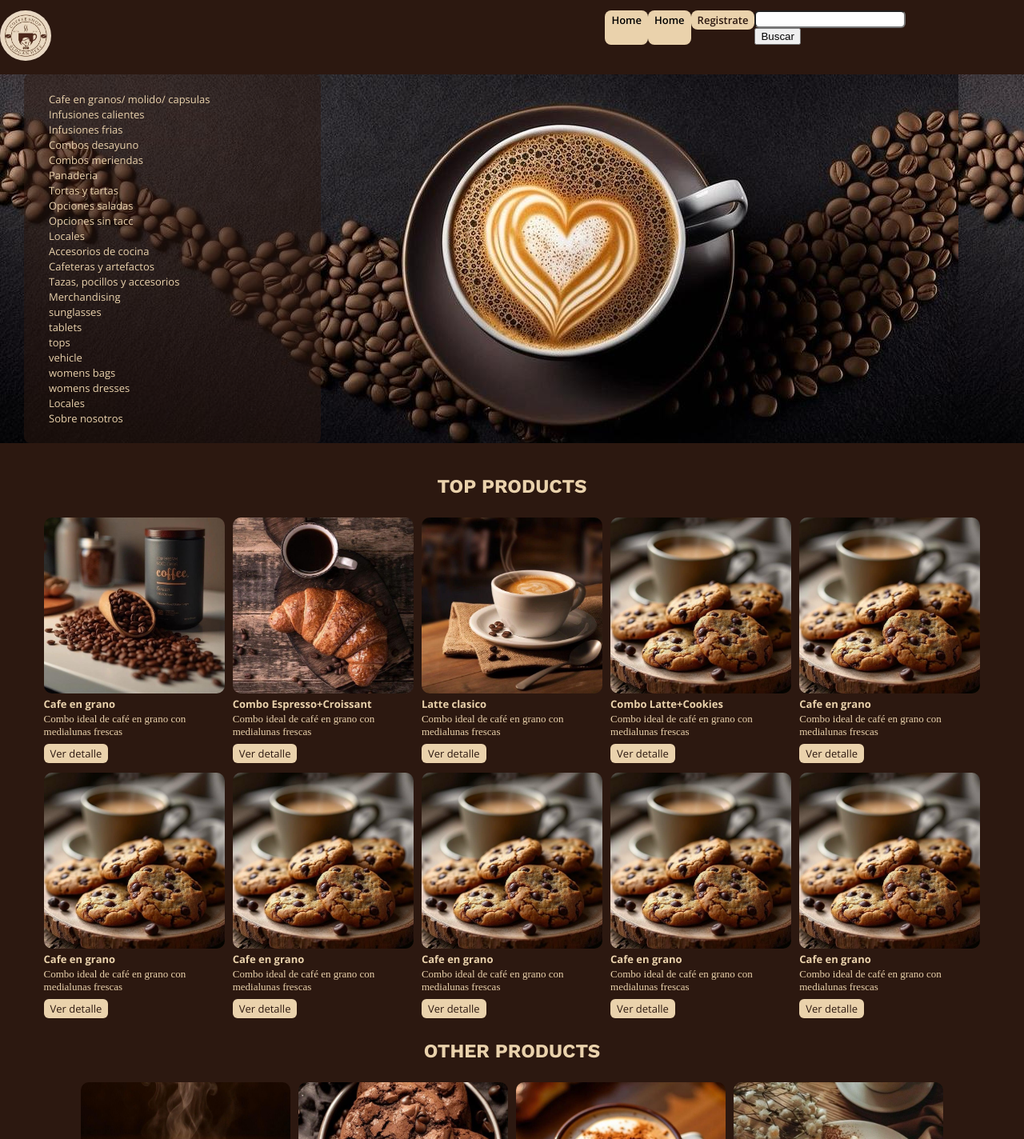
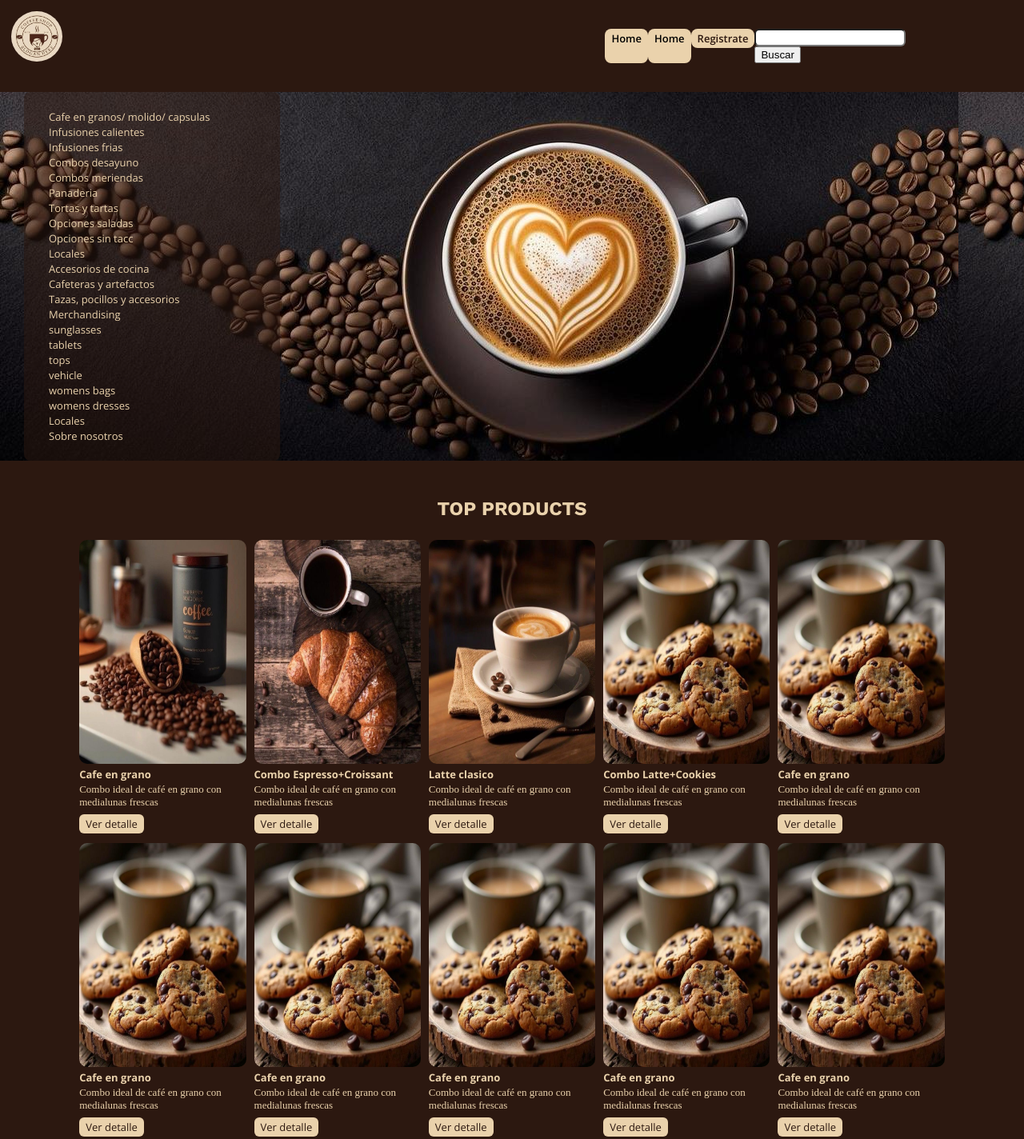
Before and after one commit to micaelaruiz1/proyectoRuizDirocco, a plain HTML site: page index.html in a window 1280 px wide. Shown: the top 1424 px of the page at 80% size. Drawn offline with nearby package versions, Linux system fonts and the light colour scheme.

Commit message:
avance con el index

```diff
--- a/css/style.css
+++ b/css/style.css
@@ -30,7 +30,7 @@ header {
 }
 .espacio-logo {
     width: 5%;
-    margin: 1% 1% 1% 0;
+    margin: 1.1%;
 }
 .logo {
     width: 100%;
@@ -40,7 +40,7 @@ header {
 }
 .navegacion-horizontal {
     width: 48%;
-    margin: 1% 0;
+    margin: 2.8% 0;
 }
 .ul1 {
     display: flex;
@@ -77,7 +77,7 @@ input {
     background-color:rgba(44, 24, 16, 0.5);
     padding: 5px 30px 5px 30px;
     border-radius: 8px;
-    width: 29%;
+    width: 25%;
     margin-left: 30px;
 }
 .li2 {
@@ -92,11 +92,12 @@ input {
     flex-direction: column;
     align-items: center;
     width: 100vw;
-    margin-top: 20px;
+    margin-top: 1vh;
 }
 .top {
     color: #EAD2AC;
     font-family: "Work Sans", sans-serif;
+    margin-top: 3%;
 
 }
 .catalogo {
@@ -107,12 +108,12 @@ input {
     flex-wrap: wrap;
 }
 .productos-top {
-    width: 19%;
+    width: 17.5%;
     margin: 5px 5px 10px 5px;
 }
 .imagen-top {
     width: 100%;
-    height: 220px;
+    height: 35vh;
     border-radius: 10px;
 }
 .titulo-producto {
@@ -154,11 +155,14 @@ footer {
     justify-content: center;
     color:#2C1810;
     background-color:#EAD2AC ;
-    margin: 10px 5px 0px 5px;
+    margin: 40px 5px 0px 5px;
     border-radius: 10px;
 }
 
 
 @media(max-width: 450px) {
+    .main-index {
+        width: 100vw;
 
+    }
 }
```
